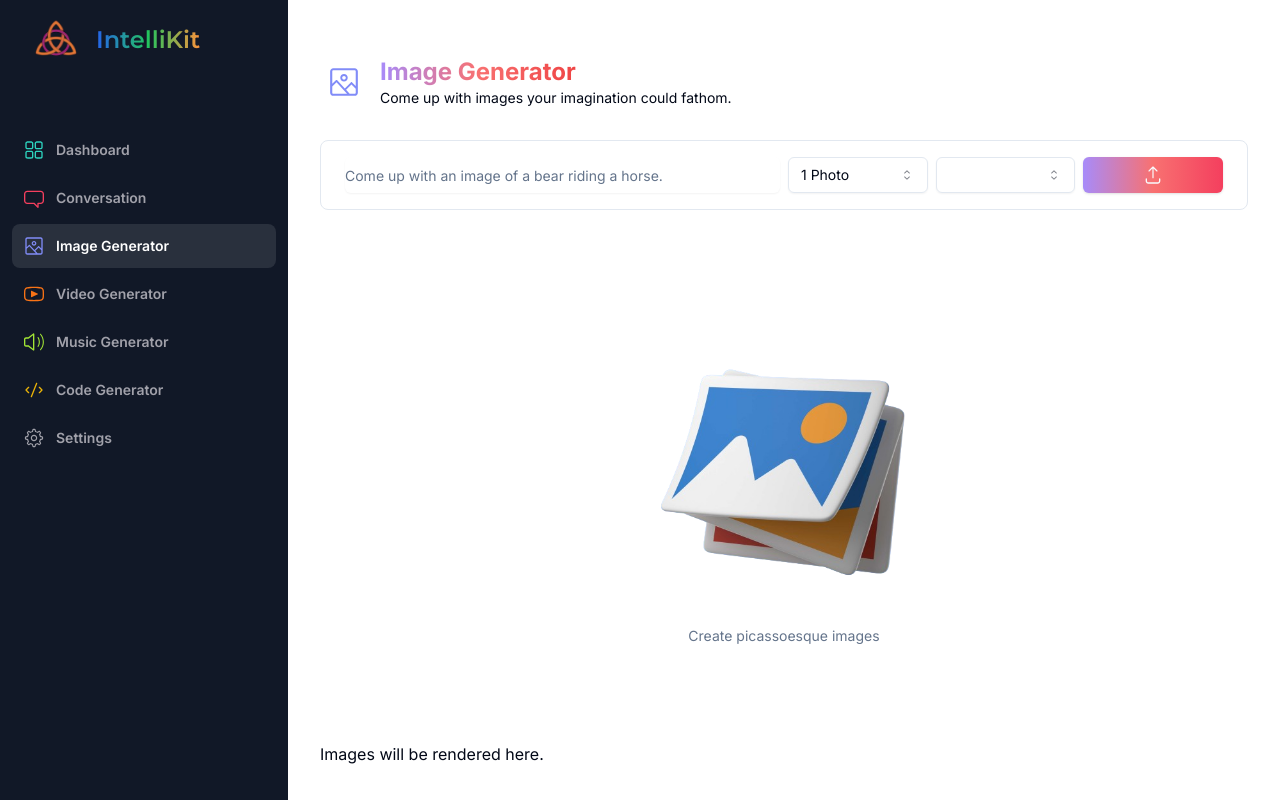
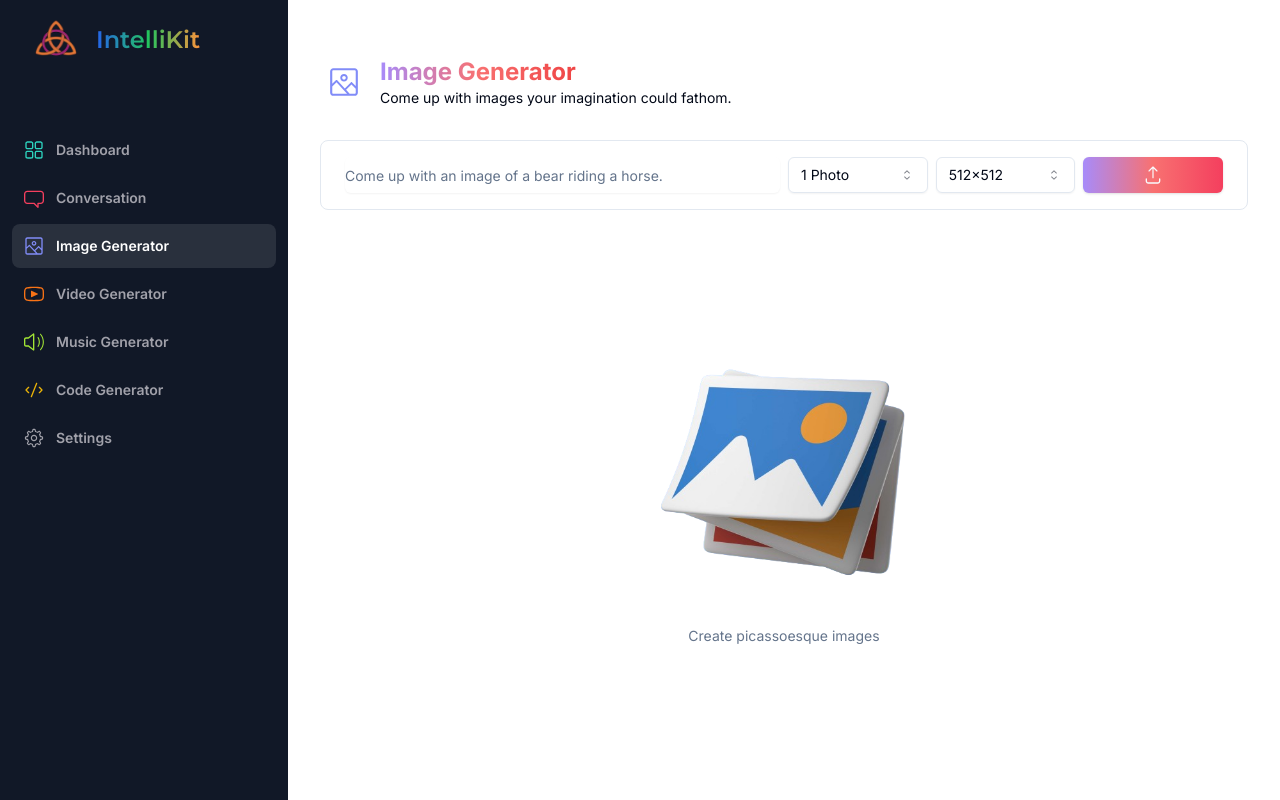
Before and after one commit to Erick559/Intelli-Kit, a Next.js app: page /image in a window 1280 px wide. Built offline with nearby package versions, Linux system fonts and the light colour scheme.

Commit message:
fix: Replace the aesterics character for an x for the default resolution value.

```diff
--- a/app/(dashboard)/(routes)/image/page.tsx
+++ b/app/(dashboard)/(routes)/image/page.tsx
@@ -4,7 +4,7 @@ import axios from "axios";
 import Heading from "@/components/heading";
 import { amountOptions, formSchema, resolutionOptions } from "./constants";
 import * as z from "zod"
-import {ImageIcon, UploadIcon } from "@radix-ui/react-icons";
+import {DownloadIcon, ImageIcon, UploadIcon } from "@radix-ui/react-icons";
 import { useForm } from "react-hook-form";
 import { zodResolver } from "@hookform/resolvers/zod";
 import { Form,FormControl, FormField, FormItem } from "@/components/ui/form";
@@ -16,6 +16,8 @@ import EmptyImage from "@/components/empty-image";
 import Loader from "@/components/loader";
 import { cn } from "@/lib/utils";
 import { Select, SelectContent, SelectGroup, SelectItem, SelectLabel, SelectTrigger, SelectValue } from "@/components/ui/select";
+import { Card, CardFooter } from "@/components/ui/card";
+import Image from "next/image";
 
 const ImagePage = () => {
     const router = useRouter()
@@ -26,7 +28,7 @@ const ImagePage = () => {
         defaultValues: {
             prompt:"",
             amount:"1",
-            resolution:"512*512"
+            resolution:"512x512"
         }
     })
 
@@ -180,8 +182,31 @@ const ImagePage = () => {
                     {images.length === 0 && !isLoading &&(
                         <EmptyImage label="Create picassoesque images"/>
                     )}
-                    <div>
-                        Images will be rendered here.
+                    <div className="grid grid-cols-1 md:grid-cols-2 lg:grid-cols-3 xl:grid-cols-4 gap-4 mt-8">
+                        {images.map((src) => (
+                            <Card
+                                key={src}
+                                className="rounded-lg overflow-hidden"
+                            >
+                                <div className="relative aspect-square">
+                                    <Image
+                                        alt="Image"
+                                        fill
+                                        src={src}
+                                    />
+                                </div>
+                                <CardFooter className="p-2">
+                                    <Button
+                                        onClick={() => window.open(src)}
+                                        variant="secondary"
+                                        className="w-full"
+                                    >
+                                        <DownloadIcon className="h-4 2-4 mr-2" />
+                                        Download
+                                    </Button>
+                                </CardFooter>
+                            </Card>
+                        ))}
                     </div>
                 </div>
             </div>
```
